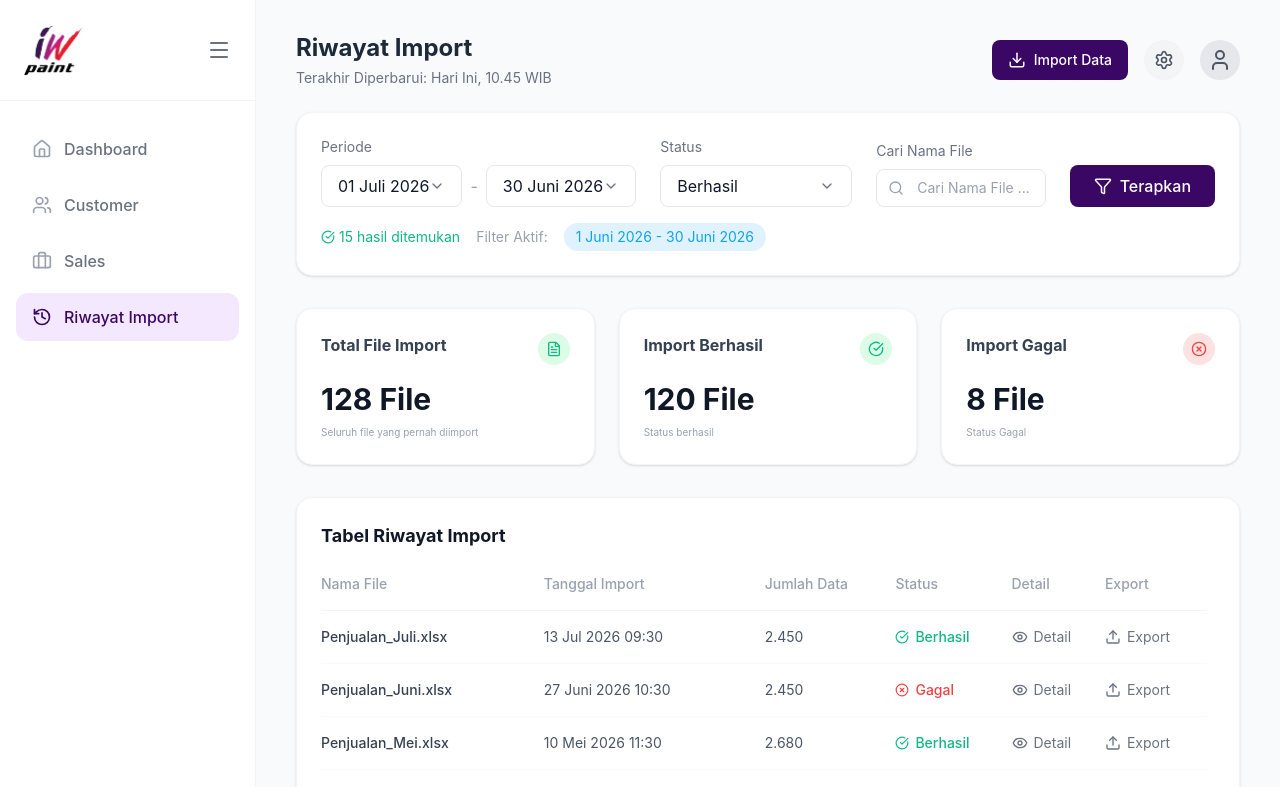
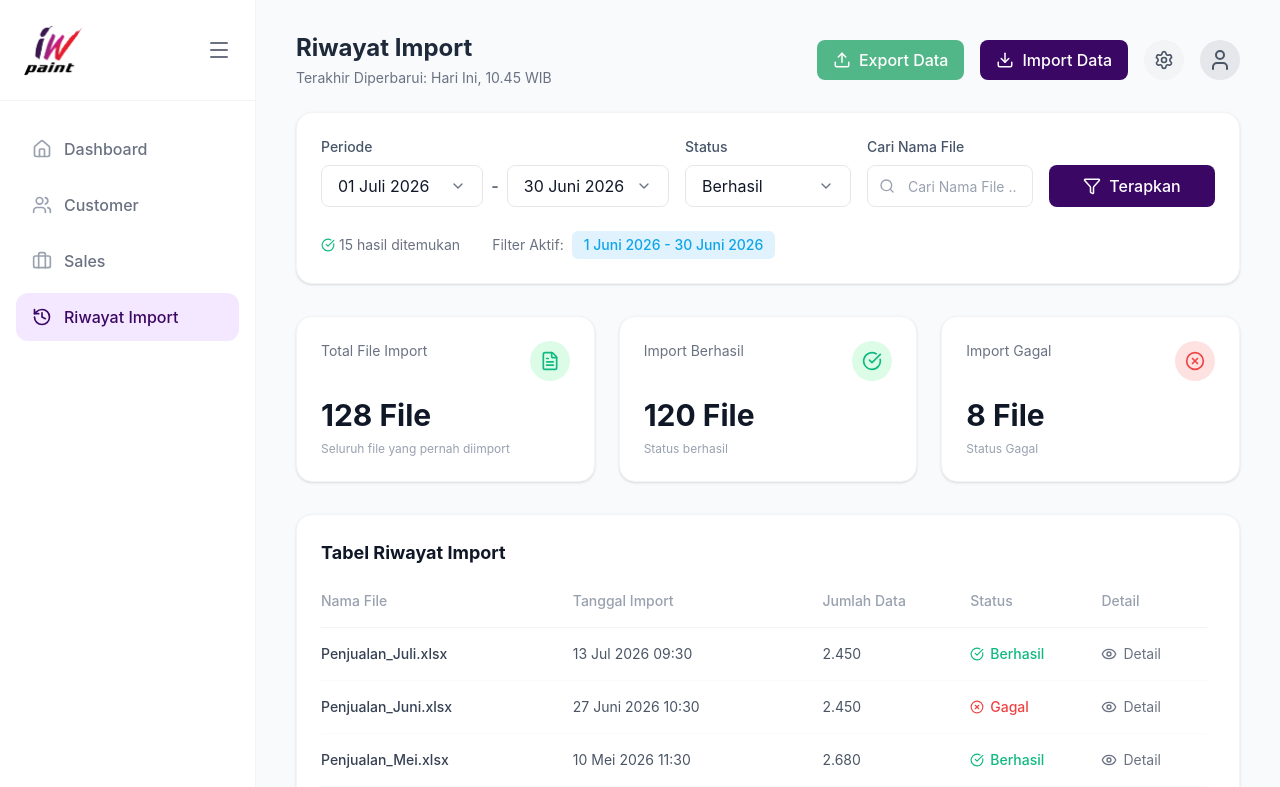
Before and after one commit to Grandy19/iwpaint-dashboard, a React (Vite) app in the folder frontend/: page /import in a window 1280 px wide. Shown: the top 787 px of the page. Built offline with nearby package versions, Linux system fonts and the light colour scheme.

Commit message:
revisi 1

```diff
--- a/frontend/src/components/charts/SalesBarChart.tsx
+++ b/frontend/src/components/charts/SalesBarChart.tsx
@@ -62,7 +62,7 @@ export const SalesBarChart = () => {
           {data.map((entry, index) => (
             <Cell
               key={`cell-${index}`}
-              fill={activeIndex === index ? '#9a2769' : '#e0c2d8'}
+              fill={activeIndex === null || activeIndex === index ? '#9a2769' : '#e0c2d8'}
               onMouseEnter={() => setActiveIndex(index)}
               onMouseLeave={() => setActiveIndex(null)}
               className="transition-colors duration-300 cursor-pointer"
--- a/frontend/src/pages/CustomerPage.tsx
+++ b/frontend/src/pages/CustomerPage.tsx
@@ -2,7 +2,7 @@ import React, { useState } from 'react';
 import { MainLayout } from '../components/layout/MainLayout';
 import { Topbar } from '../components/layout/Topbar';
 import { useFilterStore } from '../store/useFilterStore';
-import { Filter, TrendingUp, Package, Activity, Banknote, Wallet, Download } from 'lucide-react';
+import { Filter, TrendingUp, Package, Activity, Banknote, Wallet, Download, Upload } from 'lucide-react';
 import { CustomSelect } from '../components/ui/CustomSelect';
 import { CustomerTable } from '../components/charts/customer/CustomerTable';
 import { CustomerDonutChart } from '../components/charts/customer/CustomerDonutChart';
@@ -10,10 +10,12 @@ import { formatShortCurrency, formatShortNumber } from '../utils/formatters';
 import { CustomerTrendChart } from '../components/charts/customer/CustomerTrendChart';
 import { CustomerTopProductsChart } from '../components/charts/customer/CustomerTopProductsChart';
 import { ImportModal } from '../components/ui/ImportModal';
+import { ExportModal } from '../components/ui/ExportModal';
 import { Link } from 'react-router-dom';
 
 export const CustomerPage = () => {
   const [isImportModalOpen, setIsImportModalOpen] = useState(false);
+  const [isExportModalOpen, setIsExportModalOpen] = useState(false);
   const {
     startDate, endDate, location, customer, product,
     setStartDate, setEndDate, setLocation, setCustomer, setProduct
@@ -44,7 +46,15 @@ export const CustomerPage = () => {
     'Industri'
   ];
 
-  const ImportButton = (
+  const ActionButtons = (
+    <div className="flex items-center gap-4">
+      <button
+        className="bg-[#52b788] hover:bg-[#40916c] text-white px-4 py-2 rounded-lg font-medium transition-colors flex items-center gap-2"
+        onClick={() => setIsExportModalOpen(true)}
+      >
+        <Upload size={18} />
+        Export Data
+      </button>
       <button
         onClick={() => setIsImportModalOpen(true)}
         className="bg-[#3b0764] hover:bg-[#2e054e] text-white px-4 py-2 rounded-lg font-medium transition-colors flex items-center gap-2"
@@ -52,12 +62,13 @@ export const CustomerPage = () => {
         <Download size={18} />
         Import Data
       </button>
+    </div>
   );
 
   return (
     <MainLayout>
       <ImportModal isOpen={isImportModalOpen} onClose={() => setIsImportModalOpen(false)} />
-      <Topbar title="Dashboard Monitoring Customer" actionButton={ImportButton} />
+      <Topbar title="Dashboard Monitoring Customer" actionButton={ActionButtons} />
 
       <div className="px-8 pb-10">
         {/* Filters */}
@@ -158,8 +169,8 @@ export const CustomerPage = () => {
                     <Wallet size={20} />
                   </div>
                 </div>
-                <h2 className="text-3xl font-bold text-gray-900 mb-2">{formatShortNumber(350)}</h2>
-                <span className="text-xs text-gray-400">Periode Juni 2026</span>
+                <h2 className="text-3xl font-bold text-gray-900 mb-2">{(350).toLocaleString('id-ID')} Transaksi</h2>
+                <span className="text-xs text-gray-400">Total transaksi penjualan</span>
               </div>
 
               <div className="bg-white rounded-2xl p-6 shadow-sm border border-gray-100 flex flex-col justify-between">
@@ -214,8 +225,8 @@ export const CustomerPage = () => {
                     <Wallet size={20} />
                   </div>
                 </div>
-                <h2 className="text-3xl font-bold text-gray-900 mb-2">{formatShortNumber(1245)}</h2>
-                <span className="text-xs text-gray-400">Periode Juni 2026</span>
+                <h2 className="text-3xl font-bold text-gray-900 mb-2">{(1245).toLocaleString('id-ID')} Transaksi</h2>
+                <span className="text-xs text-gray-400">Total transaksi penjualan</span>
               </div>
             </div>
 
@@ -231,6 +242,7 @@ export const CustomerPage = () => {
         <CustomerTopProductsChart />
 
       </div>
+      <ExportModal isOpen={isExportModalOpen} onClose={() => setIsExportModalOpen(false)} fileName="Data Customer" />
     </MainLayout>
   );
 };
--- a/frontend/src/pages/DashboardPage.tsx
+++ b/frontend/src/pages/DashboardPage.tsx
@@ -2,17 +2,19 @@ import React, { useState } from 'react';
 import { MainLayout } from '../components/layout/MainLayout';
 import { Topbar } from '../components/layout/Topbar';
 import { useFilterStore } from '../store/useFilterStore';
-import { Filter, TrendingUp, Package, Activity, Wallet, Download, Banknote } from 'lucide-react';
+import { Filter, TrendingUp, Package, Activity, Wallet, Download, Banknote, Upload } from 'lucide-react';
 import { CategoryPieChart } from '../components/charts/CategoryPieChart';
 import { TrendLineChart } from '../components/charts/TrendLineChart';
 import { SalesBarChart } from '../components/charts/SalesBarChart';
 import { ImportModal } from '../components/ui/ImportModal';
+import { ExportModal } from '../components/ui/ExportModal';
 import { formatShortCurrency, formatShortNumber } from '../utils/formatters';
 import { CustomSelect } from '../components/ui/CustomSelect';
 import { Link } from 'react-router-dom';
 
 export const DashboardPage = () => {
   const [isImportModalOpen, setIsImportModalOpen] = useState(false);
+  const [isExportModalOpen, setIsExportModalOpen] = useState(false);
 
   const {
     startDate, endDate, location, product,
@@ -42,7 +44,15 @@ export const DashboardPage = () => {
     'Dekoratif'
   ];
 
-  const ImportButton = (
+  const ActionButtons = (
+    <div className="flex items-center gap-4">
+      <button
+        className="bg-[#52b788] hover:bg-[#40916c] text-white px-4 py-2 rounded-lg font-medium transition-colors flex items-center gap-2"
+        onClick={() => setIsExportModalOpen(true)}
+      >
+        <Upload size={18} />
+        Export Data
+      </button>
       <button
         onClick={() => setIsImportModalOpen(true)}
         className="bg-[#3b0764] hover:bg-[#2e054e] text-white px-4 py-2 rounded-lg font-medium transition-colors flex items-center gap-2"
@@ -50,12 +60,13 @@ export const DashboardPage = () => {
         <Download size={18} />
         Import Data
       </button>
+    </div>
   );
 
   return (
     <MainLayout>
       <ImportModal isOpen={isImportModalOpen} onClose={() => setIsImportModalOpen(false)} />
-      <Topbar title="Dashboard Monitoring Penjualan" actionButton={ImportButton} />
+      <Topbar title="Dashboard Monitoring Penjualan" actionButton={ActionButtons} />
 
       <div className="px-8 pb-10">
         {/* Filters */}
@@ -116,8 +127,8 @@ export const DashboardPage = () => {
               </div>
             </div>
             <h2 className="text-3xl font-bold text-gray-900 mb-2">{formatShortCurrency(2450000000)}</h2>
-            <span className="text-xs text-[#10b981] flex items-center gap-1">
-              <TrendingUp size={12} /> +8.4% dibanding bulan lalu
+            <span className="text-xs text-gray-400">
+              Rp 2.450.000.000
             </span>
           </div>
 
@@ -128,9 +139,9 @@ export const DashboardPage = () => {
                 <Package size={20} />
               </div>
             </div>
-            <h2 className="text-3xl font-bold text-gray-900 mb-2">{formatShortNumber(56890)} Kg</h2>
-            <span className="text-xs text-[#10b981] flex items-center gap-1">
-              <TrendingUp size={12} /> +6.2% dibanding bulan lalu
+            <h2 className="text-3xl font-bold text-gray-900 mb-2">{(56890).toLocaleString('id-ID')} Kg</h2>
+            <span className="text-xs text-gray-400">
+              Total produk terjual
             </span>
           </div>
 
@@ -141,8 +152,8 @@ export const DashboardPage = () => {
                 <Wallet size={20} />
               </div>
             </div>
-            <h2 className="text-3xl font-bold text-gray-900 mb-2">{formatShortNumber(1245)}</h2>
-            <span className="text-xs text-gray-400">Periode Juni 2026</span>
+            <h2 className="text-3xl font-bold text-gray-900 mb-2">{(1245).toLocaleString('id-ID')} Transaksi</h2>
+            <span className="text-xs text-gray-400">Total transaksi penjualan</span>
           </div>
         </div>
 
@@ -249,6 +260,7 @@ export const DashboardPage = () => {
         </div>
 
       </div>
+      <ExportModal isOpen={isExportModalOpen} onClose={() => setIsExportModalOpen(false)} fileName="Data Dashboard" />
     </MainLayout>
   );
 };
--- a/frontend/src/pages/ImportDataPage.tsx
+++ b/frontend/src/pages/ImportDataPage.tsx
@@ -30,13 +30,25 @@ export const ImportDataPage = () => {
       <Topbar
         title="Riwayat Import"
         actionButton={
+          <div className="flex items-center gap-4">
             <button
-            className="flex items-center gap-2 bg-[#3b0764] hover:bg-[#2e054e] text-white px-4 py-2.5 rounded-lg font-medium transition-colors text-sm"
+              className="bg-[#52b788] hover:bg-[#40916c] text-white px-4 py-2 rounded-lg font-medium transition-colors flex items-center gap-2"
+              onClick={() => {
+                setExportFileName('Data Riwayat Import');
+                setIsExportModalOpen(true);
+              }}
+            >
+              <Upload size={18} />
+              Export Data
+            </button>
+            <button
+              className="bg-[#3b0764] hover:bg-[#2e054e] text-white px-4 py-2 rounded-lg font-medium transition-colors flex items-center gap-2"
               onClick={() => setIsImportModalOpen(true)}
             >
               <Download size={18} />
               Import Data
             </button>
+          </div>
         }
       />
 
@@ -44,16 +56,19 @@ export const ImportDataPage = () => {
 
         {/* Filter Section */}
         <div className="bg-white rounded-2xl p-6 shadow-sm border border-gray-100 mb-8">
-          <div className="flex flex-col md:flex-row items-end gap-6">
+          <div className="grid grid-cols-1 md:grid-cols-5 gap-4 items-end">
+            <div className="col-span-1 md:col-span-2">
+              <label className="block text-sm text-[#475569] font-medium mb-2">Periode</label>
+              <div className="flex items-center gap-2">
                 <div className="flex-1">
-              <span className="text-sm text-gray-500 mb-2 block">Periode</span>
-              <div className="flex items-center gap-2">
                   <CustomSelect
                     value={startDate}
                     onChange={setStartDate}
                     options={['01 Juli 2026', '01 Juni 2026']}
                   />
-                <span className="text-gray-400">-</span>
+                </div>
+                <span className="text-gray-500 font-bold">-</span>
+                <div className="flex-1">
                   <CustomSelect
                     value={endDate}
                     onChange={setEndDate}
@@ -61,9 +76,10 @@ export const ImportDataPage = () => {
                   />
                 </div>
               </div>
+            </div>
 
-            <div className="w-48">
-              <span className="text-sm text-gray-500 mb-2 block">Status</span>
+            <div className="col-span-1">
+              <label className="block text-sm text-[#475569] font-medium mb-2">Status</label>
               <CustomSelect
                 value={status}
                 onChange={setStatus}
@@ -71,36 +87,39 @@ export const ImportDataPage = () => {
               />
             </div>
 
-            <div className="flex-1">
-              <span className="text-sm text-gray-500 mb-2 block">Cari Nama File</span>
+            <div className="col-span-1">
+              <label className="block text-sm text-[#475569] font-medium mb-2">Cari Nama File</label>
               <div className="relative">
                 <div className="absolute inset-y-0 left-0 pl-3 flex items-center pointer-events-none">
                   <Search size={16} className="text-gray-400" />
                 </div>
                 <input
                   type="text"
-                  className="w-full pl-10 pr-4 py-2 bg-white border border-gray-200 rounded-lg text-sm focus:outline-none focus:ring-2 focus:ring-[#3b0764] focus:border-transparent placeholder-gray-400"
+                  className="w-full pl-10 pr-4 py-2 bg-white border border-gray-200 rounded-lg text-sm focus:outline-none focus:ring-2 focus:ring-[#3b0764] focus:border-transparent placeholder-gray-400 h-[42px]"
                   placeholder="Cari Nama File ..."
                   value={searchQuery}
                   onChange={(e) => setSearchQuery(e.target.value)}
                 />
               </div>
             </div>
-
-            <button className="bg-[#3b0764] hover:bg-[#2e054e] text-white px-6 py-2 rounded-lg font-medium transition-colors flex items-center justify-center gap-2 h-[42px]">
+            <div className="col-span-1">
+              <button className="w-full bg-[#3b0764] hover:bg-[#2e054e] text-white px-4 py-2 rounded-lg font-medium transition-colors flex items-center justify-center gap-2 h-[42px]">
                 <Filter size={18} />
                 Terapkan
               </button>
             </div>
+          </div>
 
-          <div className="flex items-center gap-4 mt-4">
+          <div className="flex items-center gap-4 mt-6">
             <span className="text-sm text-[#10b981] flex items-center gap-1">
-              <CheckCircle size={14} /> 15 hasil ditemukan
+              <CheckCircle size={14} /> <span className="text-gray-500">15 hasil ditemukan</span>
             </span>
-            <span className="text-sm text-gray-400">Filter Aktif:</span>
-            <span className="text-sm bg-[#e0f2fe] text-[#0ea5e9] px-3 py-1 rounded-full">
+            <div className="flex items-center gap-2 ml-4">
+              <span className="text-sm text-gray-500">Filter Aktif:</span>
+              <span className="text-sm font-medium bg-[#e0f2fe] text-[#0ea5e9] px-3 py-1 rounded-md">
                 1 Juni 2026 - 30 Juni 2026
               </span>
+            </div>
           </div>
         </div>
 
@@ -108,35 +127,35 @@ export const ImportDataPage = () => {
         <div className="grid grid-cols-1 md:grid-cols-3 gap-6 mb-8">
           <div className="bg-white rounded-2xl p-6 shadow-sm border border-gray-100 flex flex-col justify-between">
             <div className="flex justify-between items-start mb-4">
-              <span className="font-bold text-gray-700">Total File Import</span>
-              <div className="w-8 h-8 rounded-full bg-[#dcfce7] flex items-center justify-center text-[#10b981]">
-                <FileText size={16} />
+              <span className="text-gray-500 text-sm">Total File Import</span>
+              <div className="w-10 h-10 rounded-full bg-[#dcfce7] flex items-center justify-center text-[#10b981]">
+                <FileText size={20} />
               </div>
             </div>
             <h2 className="text-3xl font-bold text-gray-900 mb-2">128 File</h2>
-            <span className="text-[10px] text-gray-400">Seluruh file yang pernah diimport</span>
+            <span className="text-xs text-gray-400">Seluruh file yang pernah diimport</span>
           </div>
 
           <div className="bg-white rounded-2xl p-6 shadow-sm border border-gray-100 flex flex-col justify-between">
             <div className="flex justify-between items-start mb-4">
-              <span className="font-bold text-gray-700">Import Berhasil</span>
-              <div className="w-8 h-8 rounded-full bg-[#dcfce7] flex items-center justify-center text-[#10b981]">
-                <CheckCircle size={16} />
+              <span className="text-gray-500 text-sm">Import Berhasil</span>
+              <div className="w-10 h-10 rounded-full bg-[#dcfce7] flex items-center justify-center text-[#10b981]">
+                <CheckCircle size={20} />
               </div>
             </div>
             <h2 className="text-3xl font-bold text-gray-900 mb-2">120 File</h2>
-            <span className="text-[10px] text-gray-400">Status berhasil</span>
+            <span className="text-xs text-gray-400">Status berhasil</span>
           </div>
 
           <div className="bg-white rounded-2xl p-6 shadow-sm border border-gray-100 flex flex-col justify-between">
             <div className="flex justify-between items-start mb-4">
-              <span className="font-bold text-gray-700">Import Gagal</span>
-              <div className="w-8 h-8 rounded-full bg-[#fee2e2] flex items-center justify-center text-[#ef4444]">
-                <XCircle size={16} />
+              <span className="text-gray-500 text-sm">Import Gagal</span>
+              <div className="w-10 h-10 rounded-full bg-[#fee2e2] flex items-center justify-center text-[#ef4444]">
+                <XCircle size={20} />
               </div>
             </div>
             <h2 className="text-3xl font-bold text-gray-900 mb-2">8 File</h2>
-            <span className="text-[10px] text-gray-400">Status Gagal</span>
+            <span className="text-xs text-gray-400">Status Gagal</span>
           </div>
         </div>
 
@@ -152,7 +171,6 @@ export const ImportDataPage = () => {
                   <th className="pb-4 font-medium">Jumlah Data</th>
                   <th className="pb-4 font-medium">Status</th>
                   <th className="pb-4 font-medium">Detail</th>
-                  <th className="pb-4 font-medium">Export</th>
                 </tr>
               </thead>
               <tbody>
@@ -178,18 +196,6 @@ export const ImportDataPage = () => {
                         <span>Detail</span>
                       </Link>
                     </td>
-                    <td className="py-4">
-                      <button
-                        className="flex items-center gap-1.5 text-gray-500 hover:text-[#3b0764] transition-colors"
-                        onClick={() => {
-                          setExportFileName(item.name);
-                          setIsExportModalOpen(true);
-                        }}
-                      >
-                        <Upload size={16} />
-                        <span>Export</span>
-                      </button>
-                    </td>
                   </tr>
                 ))}
               </tbody>
--- a/frontend/src/pages/SalesPage.tsx
+++ b/frontend/src/pages/SalesPage.tsx
@@ -2,7 +2,7 @@ import React, { useState } from 'react';
 import { MainLayout } from '../components/layout/MainLayout';
 import { Topbar } from '../components/layout/Topbar';
 import { useFilterStore } from '../store/useFilterStore';
-import { Filter, TrendingUp, Package, Banknote, Wallet, Download, Users } from 'lucide-react';
+import { Filter, TrendingUp, Package, Banknote, Wallet, Download, Users, Upload } from 'lucide-react';
 import { CustomSelect } from '../components/ui/CustomSelect';
 import { SalesTable } from '../components/charts/sales/SalesTable';
 import { SalesDonutChart } from '../components/charts/sales/SalesDonutChart';
@@ -12,10 +12,12 @@ import { SalesTopProductsChart } from '../components/charts/sales/SalesTopProduc
 import { SalesTransactionTable } from '../components/charts/sales/SalesTransactionTable';
 import { SalesBarChart } from '../components/charts/SalesBarChart';
 import { ImportModal } from '../components/ui/ImportModal';
+import { ExportModal } from '../components/ui/ExportModal';
 import { Link } from 'react-router-dom';
 
 export const SalesPage = () => {
   const [isImportModalOpen, setIsImportModalOpen] = useState(false);
+  const [isExportModalOpen, setIsExportModalOpen] = useState(false);
   const {
     startDate, endDate, location, sales, product,
     setStartDate, setEndDate, setLocation, setSales, setProduct
@@ -60,7 +62,15 @@ export const SalesPage = () => {
     'Industri'
   ];
 
-  const ImportButton = (
+  const ActionButtons = (
+    <div className="flex items-center gap-4">
+      <button
+        className="bg-[#52b788] hover:bg-[#40916c] text-white px-4 py-2 rounded-lg font-medium transition-colors flex items-center gap-2"
+        onClick={() => setIsExportModalOpen(true)}
+      >
+        <Upload size={18} />
+        Export Data
+      </button>
       <button
         onClick={() => setIsImportModalOpen(true)}
         className="bg-[#3b0764] hover:bg-[#2e054e] text-white px-4 py-2 rounded-lg font-medium transition-colors flex items-center gap-2"
@@ -68,12 +78,13 @@ export const SalesPage = () => {
         <Download size={18} />
         Import Data
       </button>
+    </div>
   );
 
   return (
     <MainLayout>
       <ImportModal isOpen={isImportModalOpen} onClose={() => setIsImportModalOpen(false)} />
-      <Topbar title="Dashboard Monitoring Sales" actionButton={ImportButton} />
+      <Topbar title="Dashboard Monitoring Sales" actionButton={ActionButtons} />
 
       <div className="px-8 pb-10">
         {/* Filters */}
@@ -142,8 +153,8 @@ export const SalesPage = () => {
                 </div>
               </div>
               <h2 className="text-3xl font-bold text-gray-900 mb-2">{formatShortCurrency(kpiData.penjualan)}</h2>
-              <span className="text-xs text-[#10b981] flex items-center gap-1">
-                <TrendingUp size={12} /> +8.4% dibanding bulan lalu
+              <span className="text-xs text-gray-400">
+                Rp 2.450.000.000
               </span>
             </div>
 
@@ -154,9 +165,9 @@ export const SalesPage = () => {
                   <Package size={20} />
                 </div>
               </div>
-              <h2 className="text-3xl font-bold text-gray-900 mb-2">{formatShortNumber(kpiData.qty)} Kg</h2>
-              <span className="text-xs text-[#10b981] flex items-center gap-1">
-                <TrendingUp size={12} /> +8.2% dibanding bulan lalu
+              <h2 className="text-3xl font-bold text-gray-900 mb-2">{(kpiData.qty).toLocaleString('id-ID')} Kg</h2>
+              <span className="text-xs text-gray-400">
+                Total produk terjual
               </span>
             </div>
 
@@ -167,8 +178,8 @@ export const SalesPage = () => {
                   <Wallet size={20} />
                 </div>
               </div>
-              <h2 className="text-3xl font-bold text-gray-900 mb-2">{formatShortNumber(kpiData.transaksi)}</h2>
-              <span className="text-xs text-gray-400">Periode Juni 2026</span>
+              <h2 className="text-3xl font-bold text-gray-900 mb-2">{(kpiData.transaksi).toLocaleString('id-ID')} Transaksi</h2>
+              <span className="text-xs text-gray-400">Total transaksi penjualan</span>
             </div>
 
             <div className="bg-white rounded-2xl p-6 shadow-sm border border-gray-100 flex flex-col justify-between">
@@ -178,7 +189,7 @@ export const SalesPage = () => {
                   <Users size={20} />
                 </div>
               </div>
-              <h2 className="text-3xl font-bold text-gray-900 mb-2">{formatShortNumber(kpiData.customer)} Customer</h2>
+              <h2 className="text-3xl font-bold text-gray-900 mb-2">{(kpiData.customer).toLocaleString('id-ID')} Customer</h2>
               <span className="text-xs text-gray-400">Customer yang dilayani</span>
             </div>
           </div>
@@ -199,6 +210,7 @@ export const SalesPage = () => {
         </div>
 
       </div>
+      <ExportModal isOpen={isExportModalOpen} onClose={() => setIsExportModalOpen(false)} fileName="Data Sales" />
     </MainLayout>
   );
 };
```
Lines whose indentation alone changed are shown as unchanged.
